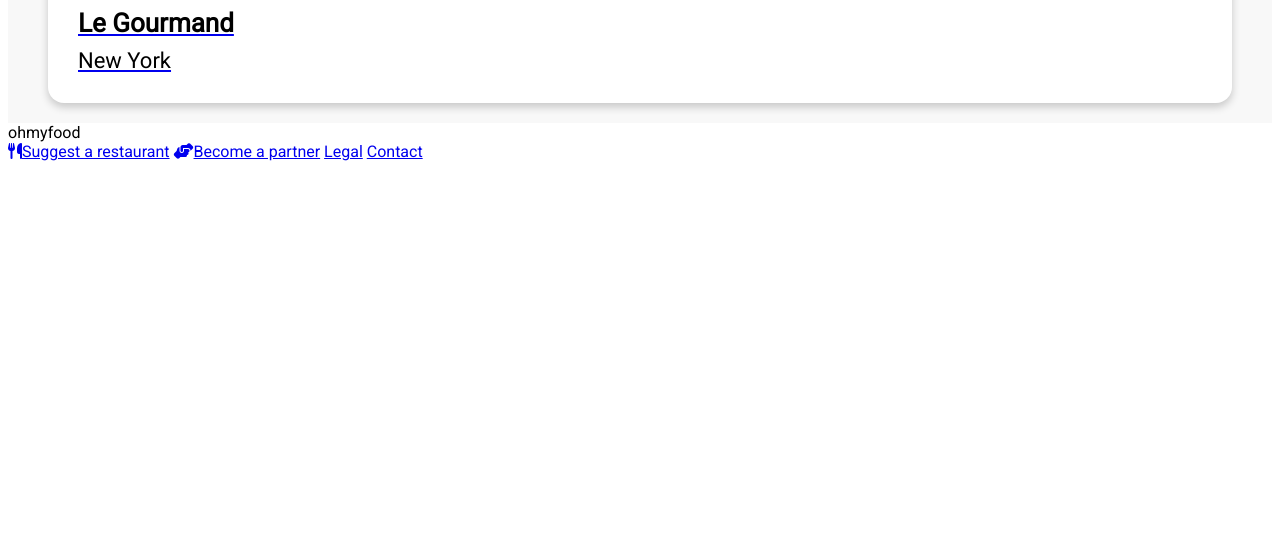
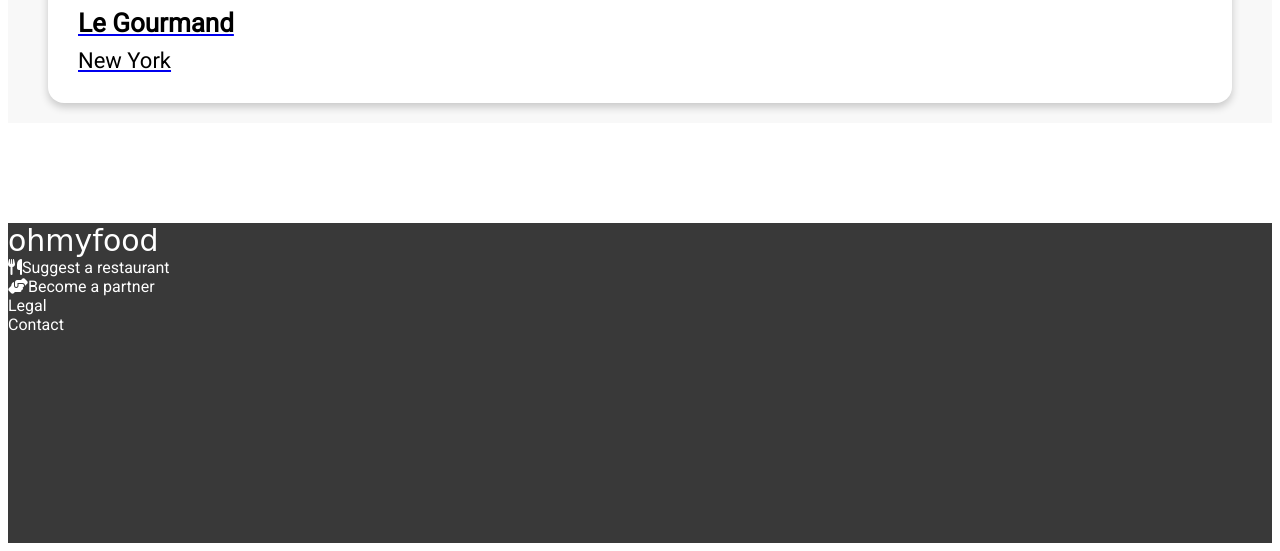
Before and after one commit to jda447/Ohmyfoodproject, a website: page index.html in a window 1280 px wide. Shown: the part 3485-4036 px from the top of the page. Before the commit the page ends 3654 px from the top, so only its background shows below. Drawn offline with Linux system fonts and the light colour scheme; a web font is replaced by a local one.

Commit message:
footer added

```diff
--- a/sass/base/_typography.scss
+++ b/sass/base/_typography.scss
@@ -10,3 +10,7 @@ body {
 .location {
     font-family: 'Roboto', Arial, Helvetica, sans-serif;
 }
+
+.footer-logo {
+    font-family: 'Shrikhand', cursive;
+}
--- /dev/null
+++ b/sass/layout/_footer.scss
@@ -0,0 +1,17 @@
+footer {
+    display: flex;
+    flex-direction: column;
+    width: 100%;
+    background-color: #393939;
+    height: 320px;
+    margin: 100px 0px 0px 0px;
+      a {
+        color: white;
+        text-decoration: none;
+      }
+  }
+
+  .footer-logo {
+    font-size: 30px;
+    color: white;
+  }
--- a/sass/style.scss
+++ b/sass/style.scss
@@ -14,7 +14,7 @@
 @import "./layout/section";
 @import "./layout/aside";
 @import "./layout/nav";
-@import "./layout/container";
+@import "./layout/footer";
 @import "./layout/form";
 @import "./layout/article";
 
```
Also changed, not shown: css/style.css, sass/layout/_container.scss (deleted), 1 other file.
